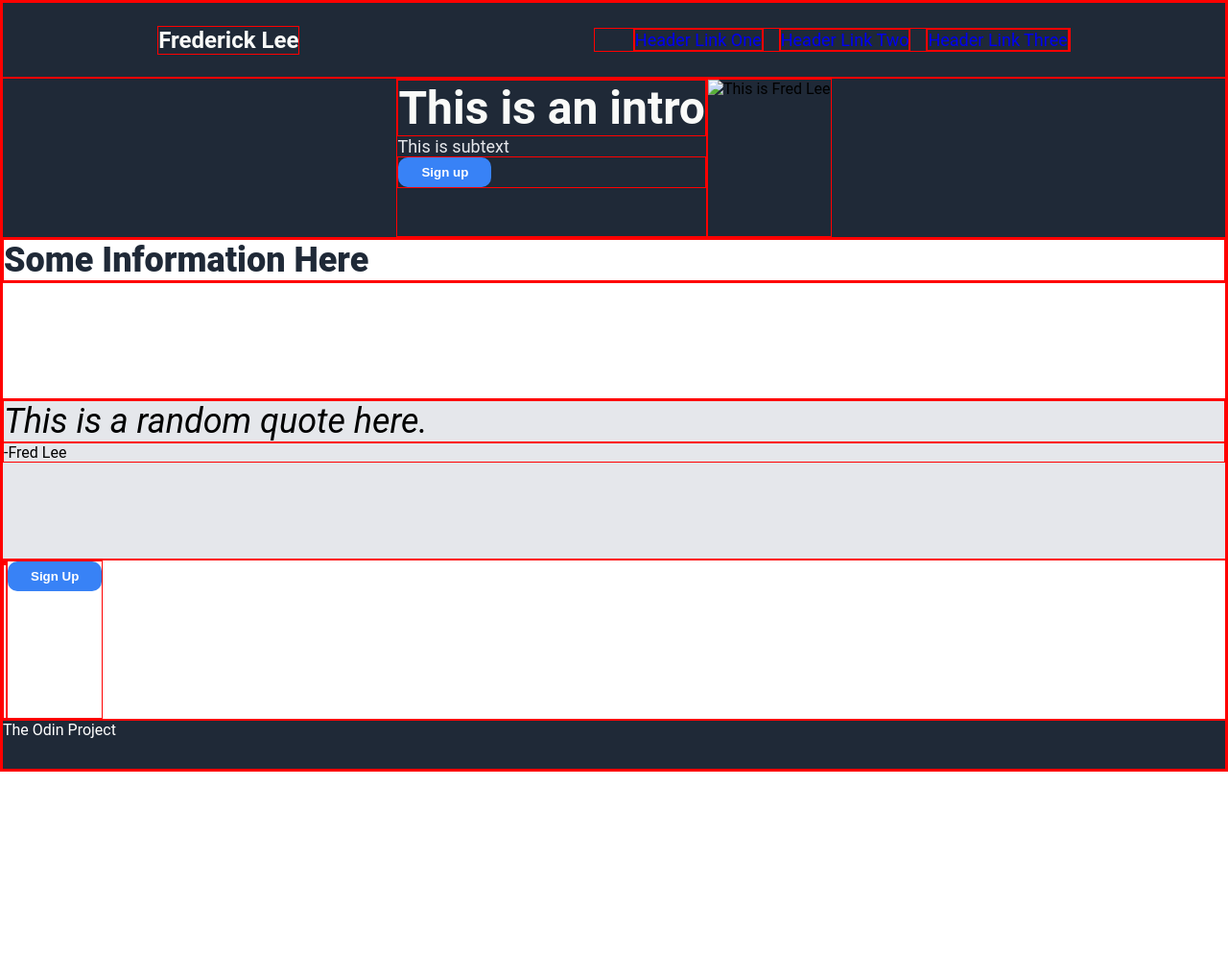
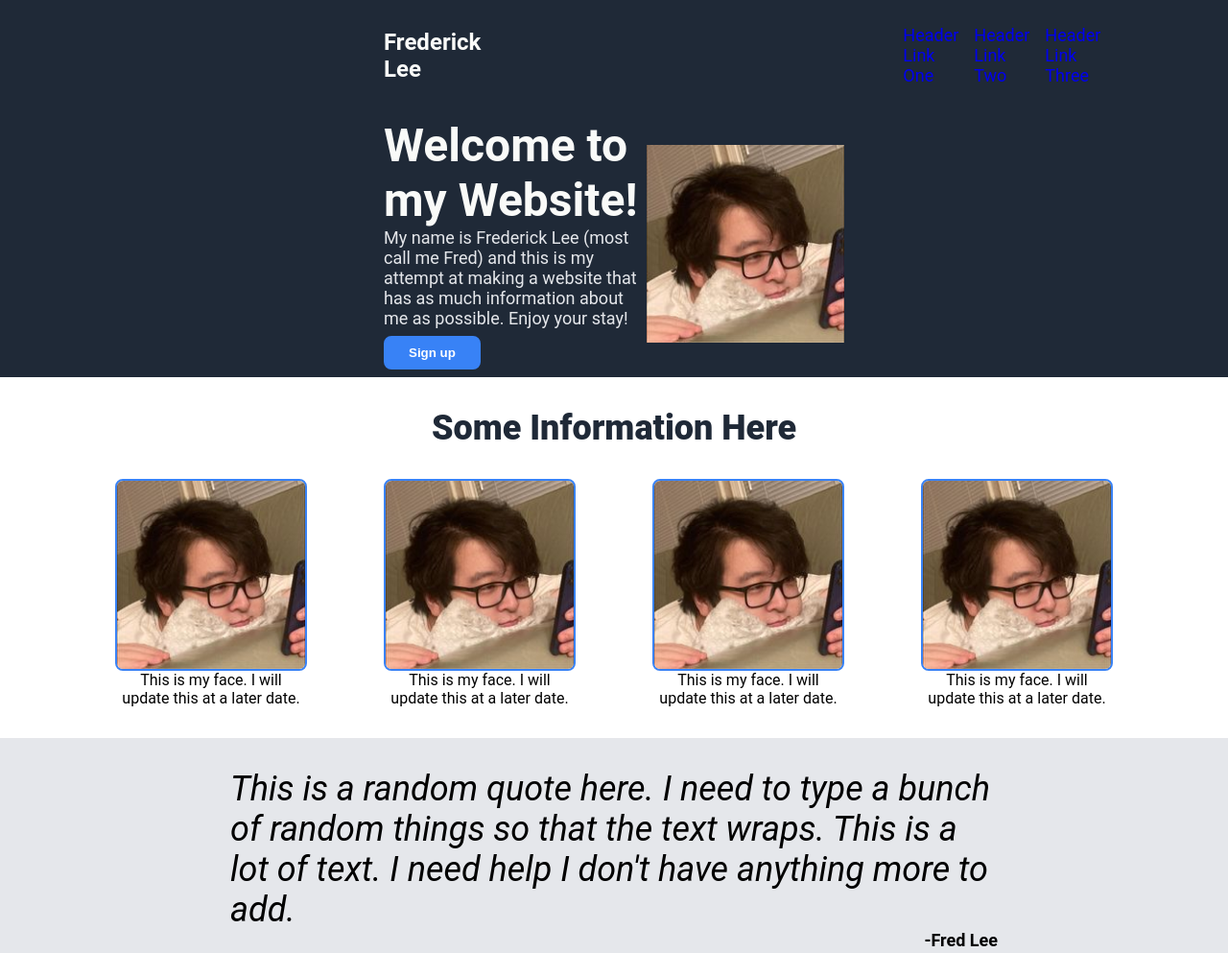
Before and after one commit to fredseunglee/landing-page, a plain HTML site: page index.html in a window 1280 px wide. Shown: the top 993 px of the page at 96% size. Before the commit the page ends 804 px from the top, so only its background shows below. Drawn offline with Linux system fonts and the light colour scheme.

Commit message:
finish landing page

```diff
--- a/index.html
+++ b/index.html
@@ -18,32 +18,65 @@
 
     <div class="title">
       <div class="titlecontainer">
-        <div class="intro">This is an intro</div>
-        This is subtext
-        <div class="signupbutton">
-          <button>Sign up</button>
+        <div class="intro">Welcome to my Website!</div>
+        My name is Frederick Lee (most call me Fred) and this is my attempt at
+        making a website that has as much information about me as possible.
+        Enjoy your stay!
+        <div>
+          <button class="introbutton">Sign up</button>
         </div>
       </div>
-      <img class="introimage" src="images/test" alt="This is Fred Lee" />
+      <img class="introimage" src="images/MyFace.jpg" alt="This is Fred Lee" />
     </div>
 
     <div class="information">
       <div class="infotitle">Some Information Here</div>
-      <div class="cards"></div>
+      <div class="cards">
+        <div class="card">
+          <img src="images/MyFace.jpg" alt="This is Fred Lee" />
+          <div class="infotext">
+            This is my face. I will update this at a later date.
+          </div>
+        </div>
+        <div class="card">
+          <img src="images/MyFace.jpg" alt="This is Fred Lee" />
+          <div class="infotext">
+            This is my face. I will update this at a later date.
+          </div>
+        </div>
+        <div class="card">
+          <img src="images/MyFace.jpg" alt="This is Fred Lee" />
+          <div class="infotext">
+            This is my face. I will update this at a later date.
+          </div>
+        </div>
+        <div class="card">
+          <img src="images/MyFace.jpg" alt="This is Fred Lee" />
+          <div class="infotext">
+            This is my face. I will update this at a later date.
+          </div>
+        </div>
+      </div>
     </div>
 
     <div class="quote">
-      <div class="quotetext">This is a random quote here.</div>
-      <div class="quoteauthor">-Fred Lee</div>
+      <div class="quotecontainer">
+        <div class="quotetext">
+          This is a random quote here. I need to type a bunch of random things
+          so that the text wraps. This is a lot of text. I need help I don't
+          have anything more to add.
+        </div>
+        <div class="quoteauthor">-Fred Lee</div>
+      </div>
     </div>
 
     <div class="coa">
       <div class="coacontainer">
-        <div class="coatitle"></div>
-        <div class="coatext"></div>
+        <div class="coatitle">This is a call to action!</div>
+        <div class="coatext">Not sure what I want to do with this yet.</div>
       </div>
-      <div class="signupbutton">
-        <button>Sign Up</button>
+      <div>
+        <button class="signupbutton">Sign Up</button>
       </div>
     </div>
 
--- a/style.css
+++ b/style.css
@@ -1,11 +1,11 @@
-* {
+/* * {
   border: 1px solid red;
-}
+} */
 
 body {
   margin: 0;
-  height: 100vh;
-  overflow: hidden;
+  min-height: 100vh;
+  overflow: auto;
   font-family: "roboto", sans-serif;
   display: flex;
   flex-direction: column;
@@ -27,11 +27,12 @@ body {
 }
 
 .header {
-  justify-content: space-around;
-  padding: 8px 8px;
+  justify-content: space-between;
+  padding: 8px 400px 8px 400px;
   align-items: center;
   min-height: 50px;
   flex-shrink: 0;
+  gap: 400px;
 }
 
 .header .name {
@@ -67,8 +68,15 @@ ul {
 
 .title {
   display: flex;
-  justify-content: center;
+  justify-content: space-between;
+  align-items: center;
   flex: 1;
+  padding: 8px 400px;
+}
+
+.title .titlecontainer {
+  flex-wrap: wrap;
+  width: 400px;
 }
 
 .title .titlecontainer .intro {
@@ -77,12 +85,21 @@ ul {
   font-weight: 700;
 }
 
+.introbutton {
+  border: 2px solid #3882f6;
+  margin-top: 8px;
+}
+
+.introimage {
+  width: 300px;
+  height: auto;
+}
+
 button {
   background-color: #3882f6;
   color: white;
-  border: none;
   padding: 8px 24px;
-  border-radius: 10px;
+  border-radius: 8px;
   font-weight: 700;
 }
 
@@ -93,6 +110,9 @@ button {
   display: flex;
   flex-direction: column;
   flex: 1;
+  align-items: center;
+  padding: 32px;
+  gap: 32px;
 }
 
 .infotitle {
@@ -101,29 +121,91 @@ button {
   color: #1f2937;
 }
 
+.cards {
+  display: flex;
+  gap: 80px;
+}
+
+.card {
+  display: flex;
+  flex-direction: column;
+  justify-content: space-evenly;
+  width: 200px;
+  height: auto;
+  text-align: center;
+}
+
+.card img {
+  border: 2px solid #3882f6;
+  border-radius: 8px;
+}
+
 /* Quote section styling */
 
 .quote {
   background-color: #e5e7eb;
-  display: flex;
-  flex-direction: column;
-  flex: 1;
 }
 
-.quotetext {
+.quotecontainer {
+  display: flex;
+  flex: 1;
+  margin: 32px auto;
+  width: 800px;
+  flex-direction: column;
+  justify-content: center;
+  align-items: center;
+}
+
+.quotecontainer .quotetext {
+  width: 800px;
   font-size: 36px;
   font-style: italic;
+  flex-wrap: wrap;
+}
+
+.quotecontainer .quoteauthor {
+  align-self: flex-end;
+  font-size: 18px;
+  font-weight: 700;
 }
 
 /* Call to Action section styling */
 
 .coa {
-  background-color: white;
+  background-color: #3882f6;
+  margin: 100px 800px;
+  padding: 60px 0px;
   display: flex;
   flex: 1;
+  justify-content: center;
+  align-items: center;
+  border-radius: 8px;
+  gap: 300px;
+}
+
+.coa .coacontainer {
+  display: flex;
+  flex-direction: column;
+  color: white;
+}
+
+.coatitle {
+  font-size: 24px;
+  font-weight: 700;
+}
+
+.coatext {
+  font-size: 18px;
+}
+
+.signupbutton {
+  border: 2px solid white;
+  border-radius: 8px;
 }
 
 /* Footer styling */
 .footer {
   color: white;
+  justify-content: center;
+  align-items: center;
 }
```
Also changed, not shown: images/MyFace.jpg (added).
